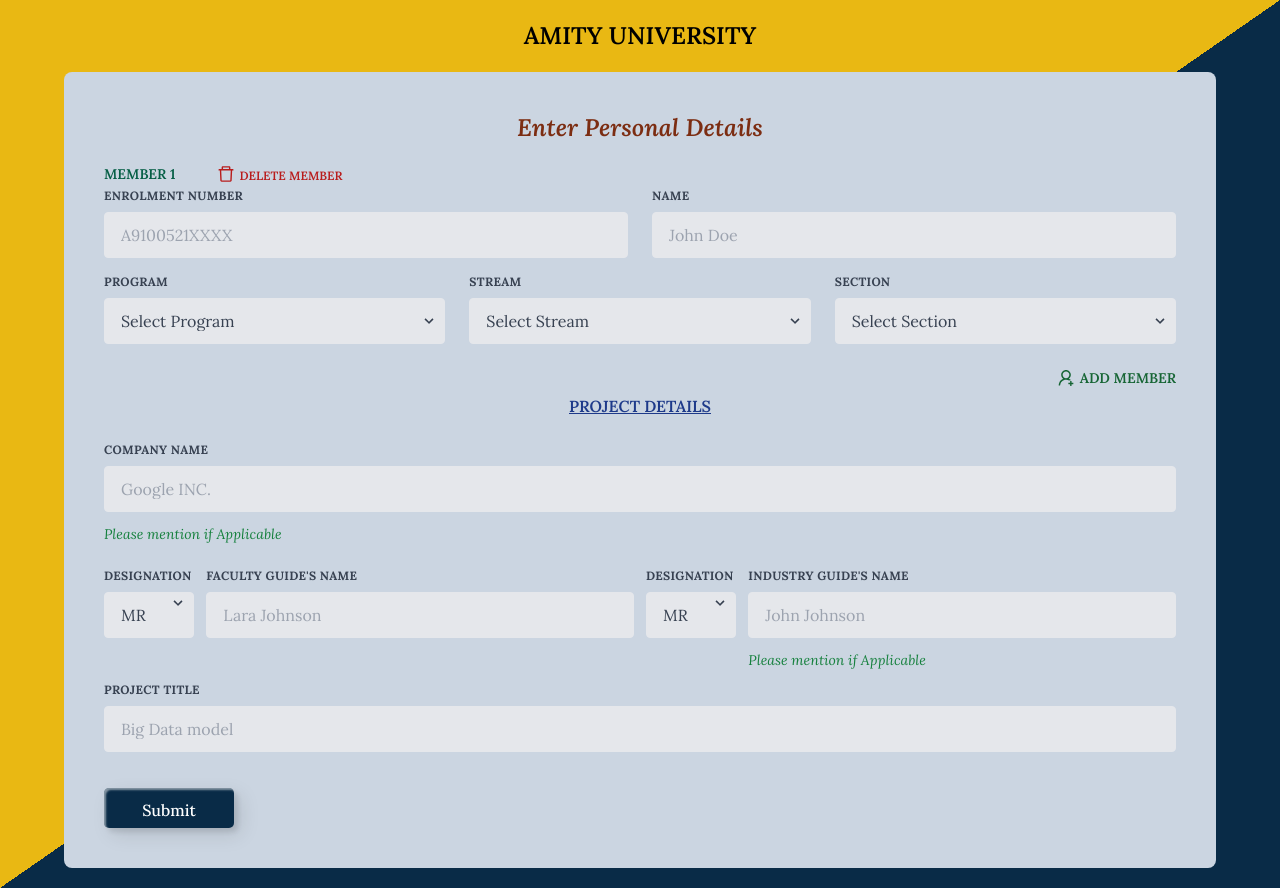
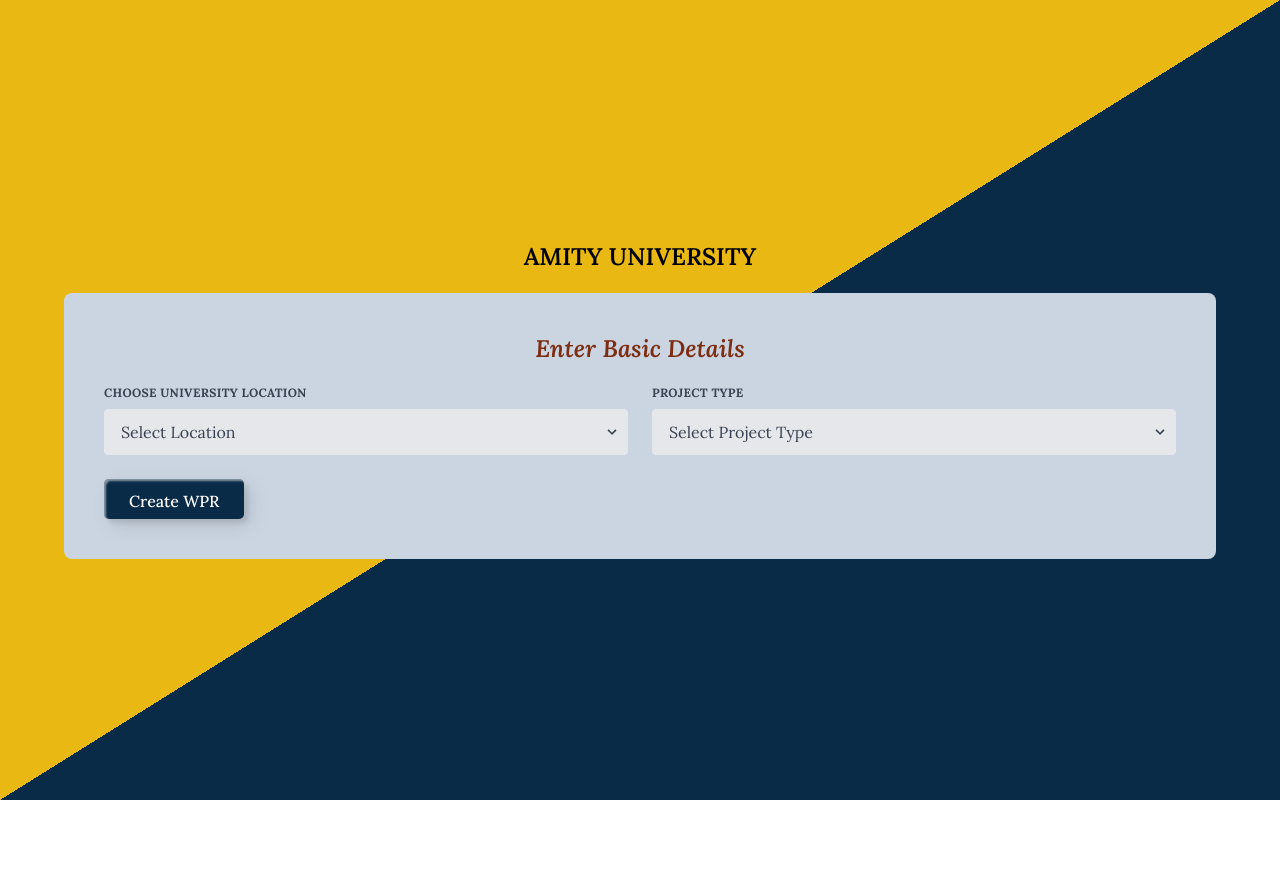
Before and after one commit to rohit-banik/wpr, a React (Create React App) app: page / in a window 1280 px wide. After the commit the page ends 800 px from the top, so only its background shows below. Built offline with nearby package versions, Linux system fonts and the light colour scheme.

Commit message:
Locations and project type added

```diff
--- a/src/App.js
+++ b/src/App.js
@@ -1,8 +1,8 @@
 import { Route, Routes } from "react-router-dom";
 import "./App.css";
 import {
+  BasicDetails,
   MultiplePersonalDetails,
-  // PersonalDetails,
   ReportPreview,
   WeeklyDetails,
 } from "./screens";
@@ -10,10 +10,10 @@
 function App() {
   return (
     <Routes>
-      {/* <Route path='/' Component={PersonalDetails} /> */}
+      <Route path='/' Component={BasicDetails} />
       <Route path="/week" Component={WeeklyDetails} />
       <Route path="/report" Component={ReportPreview} />
-      <Route path="/" Component={MultiplePersonalDetails} />
+      <Route path="/personal" Component={MultiplePersonalDetails} />
     </Routes>
   );
 }
--- a/src/components/FormBasicDetails/FormComponent.jsx
+++ b/src/components/FormBasicDetails/FormComponent.jsx
@@ -0,0 +1,131 @@
+import React, { useState } from "react";
+import "./formComponent.css";
+import { useNavigate } from "react-router-dom";
+
+const FormComponent = () => {
+  const navigate = useNavigate();
+  const locations = ["Noida", "Kolkata", "Mumbai"];
+  const projectTypes = [
+    "Major Project",
+    "Minor Project",
+    "Industry Internship",
+    "Online Research Project",
+  ];
+
+  const [location, setLocation] = useState("");
+  const [projectType, setProjectType] = useState("");
+
+  const handleLocationChange = (e) => setLocation(e.target.value);
+  const handleProjectTypeChange = (e) => setProjectType(e.target.value);
+
+  const handleSubmit = (e) => {
+    e.preventDefault();
+    const data = {
+      location,
+      projectType,
+    };
+    localStorage.setItem("basicDetailsData", JSON.stringify(data));
+
+    // console.log(data);
+    navigate("/personal");
+    // console.log(JSON.parse(localStorage.getItem("basicDetailsData")));
+  };
+
+  return (
+    <>
+      <form
+        onSubmit={handleSubmit}
+        className="w-screen max-w-6xl text-left bg-slate-300 p-10 rounded-lg my-5"
+      >
+        {/* <div className="text-right">
+          <button
+            onClick={handleSingleUserRoute}
+            className="text-sm cursor-pointer uppercase text-green-700 text-left mb-1 font-semibold"
+          >
+            <div className="flex gap-1">Create individual WPR</div>
+          </button>
+        </div> */}
+        <p className="text-2xl capitalize text-orange-900 text-center mb-5 italic font-semibold">
+          Enter basic details
+        </p>
+
+        {/* location, project type */}
+        <div className="flex flex-wrap -mx-3 mb-6">
+          <div className="w-full md:w-1/2 px-3 mb-6 md:mb-0">
+            <label
+              className="block uppercase tracking-wide text-gray-700 text-xs font-bold mb-2"
+              htmlFor="grid-location"
+            >
+              Choose University Location
+            </label>
+            <div className="relative">
+              <select
+                className="block appearance-none w-full bg-gray-200 border border-gray-200 text-gray-700 py-3 px-4 pr-8 rounded leading-tight focus:outline-none focus:bg-white focus:border-gray-500"
+                onChange={handleLocationChange}
+                defaultValue={location[0]}
+              >
+                <option selected disabled value={""}>
+                  Select Location
+                </option>
+                {locations.map((item) => {
+                  return (
+                    <option key={item} value={item}>
+                      {item}
+                    </option>
+                  );
+                })}
+              </select>
+              <div className="pointer-events-none absolute inset-y-0 right-0 flex items-center px-2 text-gray-700">
+                <svg
+                  className="fill-current h-4 w-4"
+                  xmlns="http://www.w3.org/2000/svg"
+                  viewBox="0 0 20 20"
+                >
+                  <path d="M9.293 12.95l.707.707L15.657 8l-1.414-1.414L10 10.828 5.757 6.586 4.343 8z" />
+                </svg>
+              </div>
+            </div>
+          </div>
+          <div className="w-full md:w-1/2 px-3 mb-6 md:mb-0">
+            <label
+              className="block uppercase tracking-wide text-gray-700 text-xs font-bold mb-2"
+              htmlFor="grid-project-type"
+            >
+              Project Type
+            </label>
+            <div className="relative">
+              <select
+                className="block appearance-none w-full bg-gray-200 border border-gray-200 text-gray-700 py-3 px-4 pr-8 rounded leading-tight focus:outline-none focus:bg-white focus:border-gray-500"
+                onChange={handleProjectTypeChange}
+                defaultValue={projectType[0]}
+              >
+                <option selected disabled value={""}>
+                  Select Project Type
+                </option>
+                {projectTypes.map((item) => {
+                  return (
+                    <option key={item} value={item}>
+                      {item}
+                    </option>
+                  );
+                })}
+              </select>
+              <div className="pointer-events-none absolute inset-y-0 right-0 flex items-center px-2 text-gray-700">
+                <svg
+                  className="fill-current h-4 w-4"
+                  xmlns="http://www.w3.org/2000/svg"
+                  viewBox="0 0 20 20"
+                >
+                  <path d="M9.293 12.95l.707.707L15.657 8l-1.414-1.414L10 10.828 5.757 6.586 4.343 8z" />
+                </svg>
+              </div>
+            </div>
+          </div>
+        </div>
+
+        <button className="custom-btn btn-15">Create WPR</button>
+      </form>
+    </>
+  );
+};
+export default FormComponent;
--- a/src/components/FormMultiplePersonal/FormComponent.jsx
+++ b/src/components/FormMultiplePersonal/FormComponent.jsx
@@ -106,7 +106,7 @@
 
     // console.log(data);
     navigate("/week");
-    console.log(JSON.parse(localStorage.getItem("detailsFormData")));
+    // console.log(JSON.parse(localStorage.getItem("detailsFormData")));
   };
 
   return (
--- a/src/components/FormWeeklyReport/FormComponent.jsx
+++ b/src/components/FormWeeklyReport/FormComponent.jsx
@@ -133,7 +133,6 @@
       futurePlan: futurePlan,
       progress: [progress0, progress1, progress2, progress3, progress4],
     };
-    console.log(data);
     localStorage.setItem("weeklyFormData", JSON.stringify(data));
     navigate("/report");
     // console.log(JSON.parse(localStorage.getItem("weeklyFormData")));
--- a/src/components/Report/ReportComponent.jsx
+++ b/src/components/Report/ReportComponent.jsx
@@ -9,6 +9,7 @@
   const navigate = useNavigate();
   const weekData = JSON.parse(localStorage.getItem("weeklyFormData"));
   const personalData = JSON.parse(localStorage.getItem("detailsFormData"));
+  const basicDetails = JSON.parse(localStorage.getItem("basicDetailsData"));
 
   const createPDF = async (index) => {
     const pdf = new jsPDF("portrait", "pt", "a4");
@@ -39,7 +40,7 @@
   const createNewUser = async () => {
     await localStorage.removeItem("weeklyFormData");
     await localStorage.removeItem("detailsFormData");
-    navigate("/");
+    navigate("/personal");
   };
   const weeks = [
     { value: 0, day: "Monday" },
@@ -73,15 +74,15 @@
             >
               <div id={`pdf-${index}`} className="">
                 <img
-                  className="h-auto w-16 absolute ml-10"
+                  className="h-auto w-12 opacity-80 absolute ml-10"
                   src={process.env.PUBLIC_URL + "/assets/amity-logo.png"}
                   alt=""
                 />
-                <p className="mt-5 text-4xl text-center uppercase font-bold underline">
-                  Amity University
+                <p className="mt-5 text-3xl text-center uppercase font-bold underline">
+                  Amity University {basicDetails.location}
                 </p>
                 <p className="mt-4 text-base text-center capitalize font-semibold">
-                  major project: weekly progress report
+                  {basicDetails.projectType}: weekly progress report
                 </p>
                 <p className="mt-2 text-lg underline text-center font-semibold">
                   Week: {weekData.weekNumber}{" "}
@@ -199,7 +200,7 @@
                           >
                             Targets for the week:
                           </th>
-                          <td className="">{weekData.target}</td>
+                          <td className="text-justify">{weekData.target}</td>
                         </tr>
 
                         <tr>
@@ -209,7 +210,9 @@
                           >
                             Achievements for the week:
                           </th>
-                          <td className="">{weekData.achievement}</td>
+                          <td className="text-justify">
+                            {weekData.achievement}
+                          </td>
                         </tr>
 
                         <tr>
@@ -223,7 +226,9 @@
                           >
                             Future work plans:
                           </th>
-                          <td className="">{weekData.futurePlan}</td>
+                          <td className="text-justify">
+                            {weekData.futurePlan}
+                          </td>
                         </tr>
                       </tbody>
                     </table>
@@ -260,7 +265,7 @@
                                 >
                                   {item.day}
                                 </th>
-                                <td className="px-6 py-4 border border-gray-900">
+                                <td className="px-6 py-4 border text-justify border-gray-900">
                                   {weekData.progress[item.value]}
                                 </td>
                               </tr>
--- a/src/components/index.js
+++ b/src/components/index.js
@@ -2,3 +2,4 @@
 export {default as FormWeeklyReport} from './FormWeeklyReport/FormComponent';
 export {default as ReportComponent} from './Report/ReportComponent';
 export {default as FormMultiplePersonal} from './FormMultiplePersonal/FormComponent';
+export {default as FormBasicDetails} from './FormBasicDetails/FormComponent';
--- /dev/null
+++ b/src/screens/basicDetails/BasicDetails.jsx
@@ -0,0 +1,18 @@
+import React from "react";
+import { FormBasicDetails } from "../../components";
+import "./basicDetails.css";
+
+const BasicDetails = () => {
+  return (
+    <>
+      <div className="background">
+        <div className="container mx-auto flex flex-col min-h-screen h-auto pt-5 items-center justify-center">
+          <p className="text-2xl uppercase font-semibold">Amity University</p>
+          <FormBasicDetails />
+        </div>
+      </div>
+    </>
+  );
+};
+
+export default BasicDetails;
--- /dev/null
+++ b/src/screens/basicDetails/basicDetails.css
@@ -0,0 +1,5 @@
+.background {
+    background:#092B47;
+  background: linear-gradient(to right bottom, #E9B813 50%, #092B47 50%);
+
+}
--- a/src/screens/index.js
+++ b/src/screens/index.js
@@ -2,3 +2,4 @@
 export {default as WeeklyDetails} from './weeklyDetails/WeeklyDetails'
 export {default as ReportPreview} from './reportPreview/ReportPreview'
 export {default as MultiplePersonalDetails} from './multiplePersonalDetails/MultiplePersonalDetails'
+export {default as BasicDetails} from './basicDetails/BasicDetails'
--- a/src/screens/multiplePersonalDetails/MultiplePersonalDetails.jsx
+++ b/src/screens/multiplePersonalDetails/MultiplePersonalDetails.jsx
@@ -3,11 +3,14 @@
 import "./multiplePersonalDetails.css";
 
 const PersonalDetails = () => {
+  const basicDetails = JSON.parse(localStorage.getItem("basicDetailsData"));
   return (
     <>
       <div className="background">
         <div className="container mx-auto flex flex-col min-h-screen h-auto pt-5 items-center justify-center">
-          <p className="text-2xl uppercase font-semibold">Amity University</p>
+          <p className="text-2xl uppercase font-semibold">
+            Amity University {basicDetails.location}
+          </p>
           <FormMultiplePersonal />
           {/* <FormWeeklyReport /> */}
         </div>
--- a/src/screens/personalDetails/PersonalDetails.jsx
+++ b/src/screens/personalDetails/PersonalDetails.jsx
@@ -3,11 +3,15 @@
 import "./personalDetails.css";
 
 const PersonalDetails = () => {
+  const basicDetails = JSON.parse(localStorage.getItem("basicDetailsData"));
+
   return (
     <>
       <div className="background">
         <div className="container mx-auto flex flex-col min-h-screen h-auto pt-5 items-center justify-center">
-          <p className="text-2xl uppercase font-semibold">Amity University</p>
+          <p className="text-2xl uppercase font-semibold">
+            Amity University {basicDetails.location}
+          </p>
           <FormPersonal />
           {/* <FormWeeklyReport /> */}
         </div>
--- a/src/screens/weeklyDetails/WeeklyDetails.jsx
+++ b/src/screens/weeklyDetails/WeeklyDetails.jsx
@@ -3,11 +3,15 @@
 import "./weeklyDetails.css";
 
 const WeeklyDetails = () => {
+  const basicDetails = JSON.parse(localStorage.getItem("basicDetailsData"));
+
   return (
     <>
       <div className="background">
         <div className="container mx-auto flex flex-col min-h-screen h-auto pt-5 items-center justify-center">
-          <p className="text-2xl uppercase font-semibold">Amity University</p>
+          <p className="text-2xl uppercase font-semibold">
+            Amity University {basicDetails.location}
+          </p>
           {/* <FormPersonal /> */}
           <FormWeeklyReport />
         </div>
```
